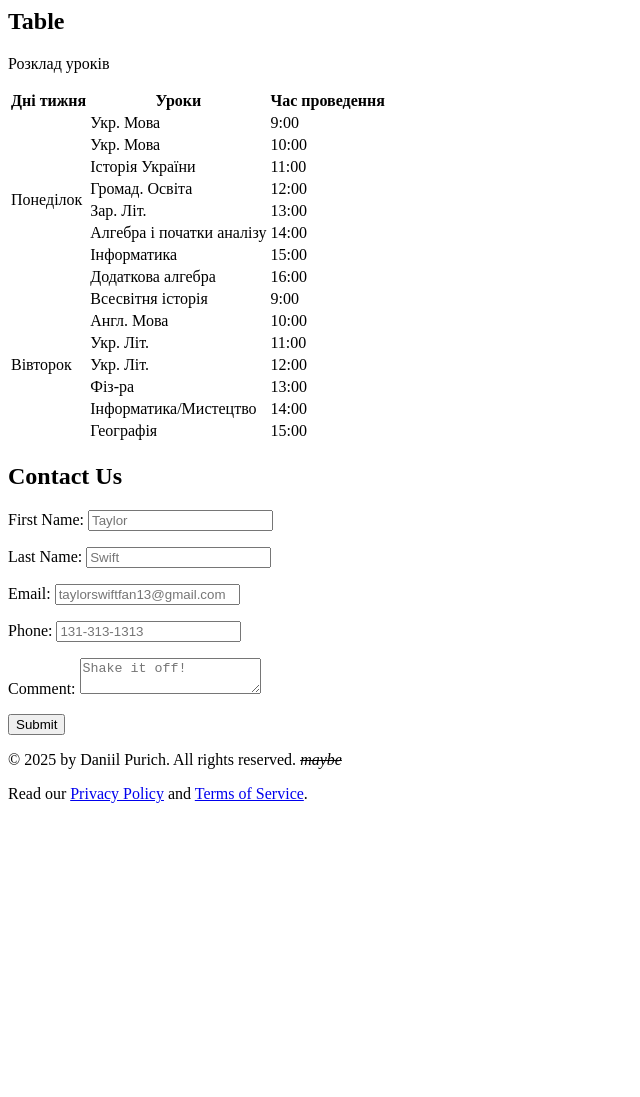
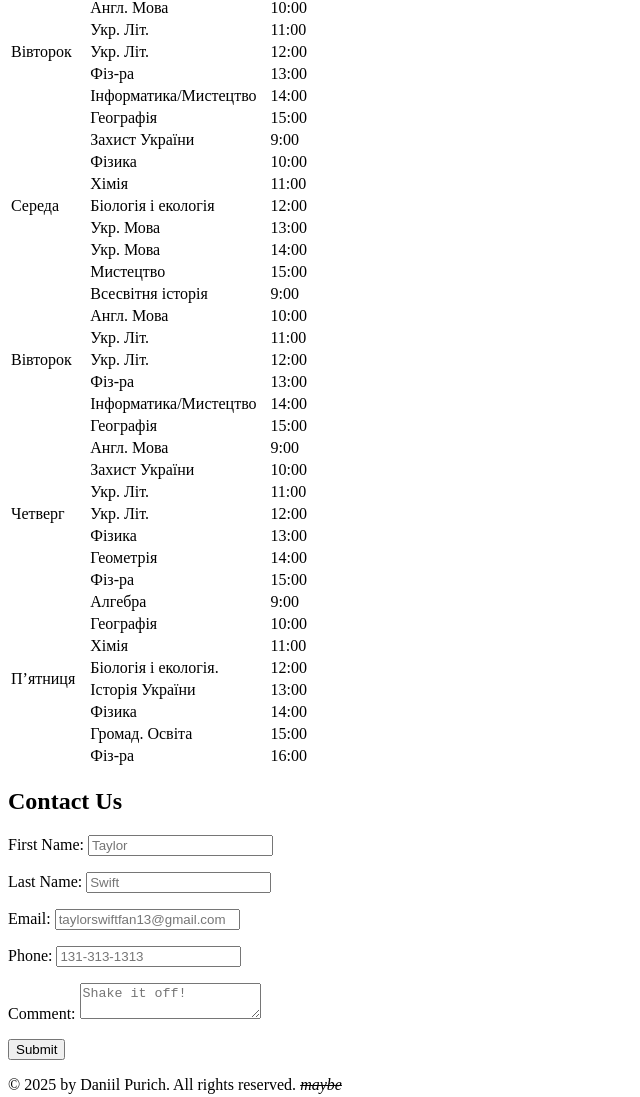
Before and after one commit to DISERD/HW-3, a plain HTML site: page index.html in a window 1280 px wide. Shown: the part 1058-2155 px from the top of the page, without its empty margins (0-640 px from the left). Before the commit the page ends 1877 px from the top, so only its background shows below. Drawn offline with Linux system fonts and the light colour scheme.

Commit message:
Refactor HTML structure: update sections for Attributes, Tags, and Block Tags; enhance table layout; improve footer content

```diff
--- a/index.html
+++ b/index.html
@@ -7,31 +7,12 @@
     <link rel="stylesheet" href="./css/style.css">
 </head>
 <body>
-<section id="Attributes">
-    <h2>Attributes</h2>
-    <p>Attributes provide additional information about an element. They are always specified in the opening tag and usually come in name/value pairs like <code>name="value"</code>. Common attributes include:</p>
-    <ul>
-        <li>id</li>
-        <li>class</li>
-        <li>style</li>
-        <li>src</li>
-        <li>href</li>
-        <li>alt</li>
-        <li>title</li>
-        <li>type</li>
-        <li>value</li>
-        <li>placeholder</li>
-    </ul>
-</section>
-<footer>
-    <p>&copy; 2025 by Daniil Purich. All rights reserved. <s><i>maybe</i></s></p>
-<body>
 <header>
     <H1>Homework</H1>
     <nav>
         <ul>
             <li><a href="#Tags">Tags</a></li>
-            <li><a href="#Blocktags">Block-Level Tags</a></li>
+            <li><a href="BlockTags">Attributes</a></li>
             <li><a href="#Table">Table</a></li>
             <li><a href="#Contact">Contact</a></li>
         </ul>
@@ -40,6 +21,7 @@
     <section id="Tags">
         <h1>HTML Tags</h1>
         <p>HTML tags are like keywords which define how a web browser will format and display the content. With the help of tags, a web browser can distinguish between an HTML content and a simple content. HTML tags contain three main parts: opening tag, content, and closing tag. But some HTML tags are unclosed tags.</p>
+        <h3>Inline Tags</h3>
         <ul>
             <li>a</li>
             <li>abbr</li>
@@ -53,9 +35,8 @@
             <li>strong</li>
         </ul>
     </section>
-    <section id="Blocktags">
-    <h2>Block-Level Tags</h2>
-    <p>Block-level tags take the full available width. They always start on a new line and take the full available width. Some of the block-level elements are:</p>
+    <section id="BlockTags">
+        <h3>Block Tags</h3>
         <ul>
             <li>div</li>
             <li>h1</li>
@@ -69,20 +50,21 @@
             <li>ol</li>
         </ul>
     </section>
+</main>
 <section id="Table">
     <h2>Table</h2>
-<table class="schedule-table">
+<table>
     <thead>
-        <p class="table-title">Розклад уроків</p>
-        <tr colspan="3" class="header-row">
-            <th class="day-column">Дні тижня</th>
-            <th class="lesson-column">Уроки</th>
-            <th class="time-column">Час проведення</th>
+        <p>Розклад уроків</p>
+        <tr colspan="3">
+            <th>Дні тижня</th>
+            <th>Уроки</th>
+            <th>Час проведення</th>
         </tr>
     </thead>
     <tbody>
     <tr>
-            <td rowspan="8" class="monday">Понеділок</td>
+        <td rowspan="8">Понеділок</td>
         <td>Укр. Мова</td>
         <td>9:00</td>
     </tr>
@@ -115,7 +97,7 @@
         <td>16:00</td>
     </tr>
     <tr>
-            <td rowspan="7" class="tuesday">Вівторок</td>
+        <td rowspan="7">Вівторок</td>
         <td>Всесвітня історія</td>
         <td>9:00</td>
     </tr>
@@ -142,6 +124,126 @@
     <tr>
         <td>Географія</td>
         <td>15:00</td>
+    </tr>
+    <tr>
+        <td rowspan="7">Середа</td>
+        <td>Захист України</td>
+        <td>9:00</td>
+    </tr>
+    <tr>
+        <td>Фізика</td>
+        <td>10:00</td>
+    </tr>
+    <tr>
+        <td>Хімія</td>
+        <td>11:00</td>
+    </tr>
+    <tr>
+        <td>Біологія і екологія</td>
+        <td>12:00</td>
+    </tr>
+    <tr>
+        <td>Укр. Мова</td>
+        <td>13:00</td>
+    </tr>
+    <tr>
+        <td>Укр. Мова</td>
+        <td>14:00</td>
+    </tr>
+    <tr>
+        <td>Мистецтво</td>
+        <td>15:00</td>
+    </tr>
+    <tr>
+        <td rowspan="7">Вівторок</td>
+        <td>Всесвітня історія</td>
+        <td>9:00</td>
+    </tr>
+    <tr>
+        <td>Англ. Мова</td>
+        <td>10:00</td>
+    </tr>
+    <tr>
+        <td>Укр. Літ.</td>
+        <td>11:00</td>
+    </tr>
+    <tr>
+        <td>Укр. Літ.</td>
+        <td>12:00</td>
+    </tr>
+    <tr>
+        <td>Фіз-ра</td>
+        <td>13:00</td>
+    </tr>
+    <tr>
+        <td>Інформатика/Мистецтво</td>
+        <td>14:00</td>
+    </tr>
+    <tr>
+        <td>Географія</td>
+        <td>15:00</td>
+    </tr>
+    <tr>
+        <td rowspan="7">Четверг</td>
+        <td>Англ. Мова</td>
+        <td>9:00</td>
+    </tr>
+    <tr>
+        <td>Захист України</td>
+        <td>10:00</td>
+    </tr>
+    <tr>
+        <td>Укр. Літ.</td>
+        <td>11:00</td>
+    </tr>
+    <tr>
+        <td>Укр. Літ.</td>
+        <td>12:00</td>
+    </tr>
+    <tr>
+        <td>Фізика</td>
+        <td>13:00</td>
+    </tr>
+    <tr>
+        <td>Геометрія</td>
+        <td>14:00</td>
+    </tr>
+    <tr>
+        <td>Фіз-ра</td>
+        <td>15:00</td>
+    </tr>
+    <tr>
+        <td rowspan="8">Пʼятниця</td>
+        <td>Алгебра</td>
+        <td>9:00</td>
+    </tr>
+    <tr>
+        <td>Географія</td>
+        <td>10:00</td>
+    </tr>
+    <tr>
+        <td>Хімія</td>
+        <td>11:00</td>
+    </tr>
+    <tr>
+        <td>Біологія і екологія.</td>
+        <td>12:00</td>
+    </tr>
+    <tr>
+        <td>Історія України</td>
+        <td>13:00</td>
+    </tr>
+    <tr>
+        <td>Фізика</td>
+        <td>14:00</td>
+    </tr>
+    <tr>
+        <td>Громад. Освіта</td>
+        <td>15:00</td>
+    </tr>
+    <tr>
+        <td>Фіз-ра</td>
+        <td>16:00</td>
     </tr>
     </tbody>
 </table>
@@ -176,7 +278,7 @@
 </section>
 </main>
 <footer>
-    <p>&copy; 2025 by Daniil Purich. All rights reserved. <s><i>maybe</i></s></p>
+    <p>&copy; 2025 by Daniil Purich. All rights reserved. <strike><i>maybe</i></s></p>
     <p>Read our <a href="privacy.html" target="_blank">Privacy Policy</a> and <a href="terms.html" target="_blank">Terms of
             Service</a>.</p>
 </footer>
```
Lines whose indentation alone changed are shown as unchanged.
